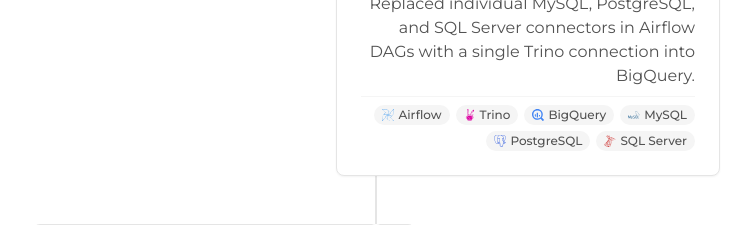
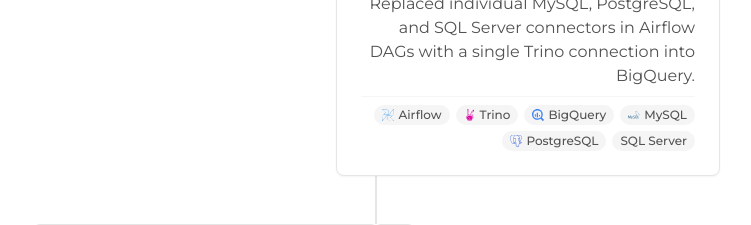
Before and after one commit to ghalyrizqi/blog, a Next.js app: page /timeline in a window 1280 px wide. Shown: the part 1260-1485 px from the top of the page, without its empty margins (264-1015 px from the left). Built offline with nearby package versions, Linux system fonts and the light colour scheme; a web font is replaced by a local one.

Commit message:
update badge

```diff
--- a/app/components/TechBadge.tsx
+++ b/app/components/TechBadge.tsx
@@ -1,53 +1,47 @@
 import {
   SiPython, SiPostgresql, SiMysql, SiMongodb,
-  SiGooglebigquery, SiAmazonredshift, SiDuckdb,
+  SiGooglebigquery, SiDuckdb,
   SiDocker, SiKubernetes, SiJenkins, SiApacheairflow,
-  SiDbt, SiTrino, SiTableau, SiBitbucket,
-  SiAwslambda, SiAmazons3, SiGooglecloud,
-  SiScala, SiApachespark, SiR, SiJava,
-  SiMicrosoftsqlserver, SiGit,
-} from 'react-icons/si';
-import { IconType } from 'react-icons';
+  SiDbt, SiTrino, SiBitbucket,
+  SiGooglecloud, SiScala, SiApachespark, SiR, SiGit,
+  SiDatabricks,
+} from 'react-icons/si'
+import { IconType } from 'react-icons'
 
 const iconMap: Record<string, { icon: IconType; color: string }> = {
-  'Python':         { icon: SiPython,           color: '#3776AB' },
-  'PostgreSQL':     { icon: SiPostgresql,        color: '#4169E1' },
-  'MySQL':          { icon: SiMysql,             color: '#4479A1' },
-  'MongoDB':        { icon: SiMongodb,           color: '#47A248' },
-  'BigQuery':       { icon: SiGooglebigquery,    color: '#4285F4' },
-  'Redshift':       { icon: SiAmazonredshift,    color: '#8C4FFF' },
-  'DuckDB':         { icon: SiDuckdb,            color: '#FFF000' },
-  'Docker':         { icon: SiDocker,            color: '#2496ED' },
-  'Kubernetes':     { icon: SiKubernetes,        color: '#326CE5' },
-  'Jenkins':        { icon: SiJenkins,           color: '#D24939' },
-  'Airflow':        { icon: SiApacheairflow,     color: '#017CEE' },
-  'dbt':            { icon: SiDbt,               color: '#FF694A' },
-  'Trino':          { icon: SiTrino,             color: '#DD00A1' },
-  'Tableau':        { icon: SiTableau,           color: '#E97627' },
-  'Bitbucket':      { icon: SiBitbucket,         color: '#0052CC' },
-  'AWS Lambda':     { icon: SiAwslambda,         color: '#FF9900' },
-  'S3':             { icon: SiAmazons3,          color: '#569A31' },
-  'GCP':            { icon: SiGooglecloud,       color: '#4285F4' },
-  'Scala':          { icon: SiScala,             color: '#DC322F' },
-  'Apache Spark':   { icon: SiApachespark,       color: '#E25A1C' },
-  'R':              { icon: SiR,                 color: '#276DC3' },
-  'Java':           { icon: SiJava,              color: '#ED8B00' },
-  'SQL Server':     { icon: SiMicrosoftsqlserver,color: '#CC2927' },
-  'Git':            { icon: SiGit,               color: '#F05032' },
-};
+  'Python':         { icon: SiPython,        color: '#3776AB' },
+  'PostgreSQL':     { icon: SiPostgresql,    color: '#4169E1' },
+  'MySQL':          { icon: SiMysql,         color: '#4479A1' },
+  'MongoDB':        { icon: SiMongodb,       color: '#47A248' },
+  'BigQuery':       { icon: SiGooglebigquery,color: '#4285F4' },
+  'DuckDB':         { icon: SiDuckdb,        color: '#FFF000' },
+  'Docker':         { icon: SiDocker,        color: '#2496ED' },
+  'Kubernetes':     { icon: SiKubernetes,    color: '#326CE5' },
+  'Jenkins':        { icon: SiJenkins,       color: '#D24939' },
+  'Airflow':        { icon: SiApacheairflow, color: '#017CEE' },
+  'dbt':            { icon: SiDbt,           color: '#FF694A' },
+  'Trino':          { icon: SiTrino,         color: '#DD00A1' },
+  'Bitbucket':      { icon: SiBitbucket,     color: '#0052CC' },
+  'GCP':            { icon: SiGooglecloud,   color: '#4285F4' },
+  'Scala':          { icon: SiScala,         color: '#DC322F' },
+  'Apache Spark':   { icon: SiApachespark,   color: '#E25A1C' },
+  'R':              { icon: SiR,             color: '#276DC3' },
+  'Git':            { icon: SiGit,           color: '#F05032' },
+  'Databricks':     { icon: SiDatabricks,    color: '#FF3621' },
+}
 
 type TechBadgeProps = {
-  tech: string;
-};
+  tech: string
+}
 
 export function TechBadge({ tech }: TechBadgeProps) {
-  const entry = iconMap[tech];
-  const Icon = entry?.icon;
+  const entry = iconMap[tech]
+  const Icon = entry?.icon
 
   return (
     <span className="inline-flex items-center gap-1 px-2 py-0.5 rounded-full text-xs font-medium bg-neutral-100 dark:bg-neutral-800 text-neutral-600 dark:text-neutral-400">
       {Icon && <Icon style={{ color: entry.color }} className="w-3 h-3 flex-shrink-0" />}
       {tech}
     </span>
-  );
+  )
 }
```
